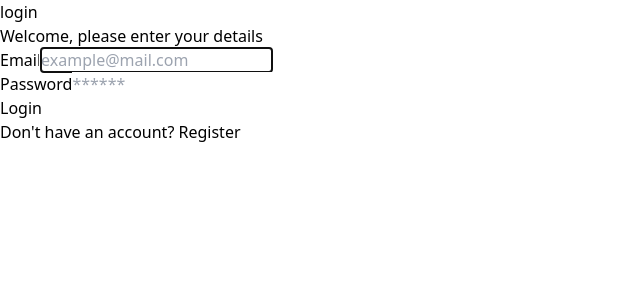
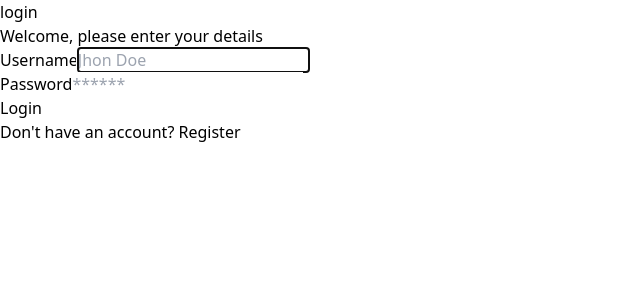
Before and after one commit to nicholasanayaputra/my-products, a React (Vite) app in the folder e-commerce/: page /login in a window 1280 px wide. Shown: the top 300 px of the page, without its empty margins (0-640 px from the left). Built offline with nearby package versions, Linux system fonts and the light colour scheme.

Commit message:
post data api untuk login dengan mengirimkan data

```diff
--- a/e-commerce/package.json
+++ b/e-commerce/package.json
@@ -11,6 +11,7 @@
   },
   "dependencies": {
     "axios": "^1.6.2",
+    "jwt-decode": "^4.0.0",
     "react": "^18.2.0",
     "react-dom": "^18.2.0",
     "react-router-dom": "^6.18.0"
--- a/e-commerce/src/components/Fragments/FormLogin.jsx
+++ b/e-commerce/src/components/Fragments/FormLogin.jsx
@@ -1,30 +1,44 @@
-import { useEffect, useRef } from "react";
+import { useEffect, useRef, useState } from "react";
 import Button from "../Elements/Button";
 import InputForm from "../Elements/input";
+import { login } from "../../services/auth.service";
 
 const FormLogin = () => {
+  const [loginFailed, setLoginFailed] = useState("");
   const handleLogin = (e) => {
     e.preventDefault();
-    localStorage.setItem("email", e.target.email.value);
-    localStorage.setItem("password", e.target.password.value);
-    window.location.href = "./products";
+    // localStorage.setItem("email", e.target.email.value);
+    // localStorage.setItem("password", e.target.password.value);
+    // window.location.href = "./products";
+    const data = {
+      username: e.target.username.value,
+      password: e.target.password.value,
+    };
+    login(data, (status, res) => {
+      if (status) {
+        localStorage.setItem("token", res);
+        window.location.href = "./products";
+      } else {
+        setLoginFailed(res.response.data);
+      }
+    });
   };
 
-  const emailRef = useRef(null);
+  const usernameRef = useRef(null);
 
   useEffect(() => {
-    emailRef.current.focus();
+    usernameRef.current.focus();
   }, []);
 
   return (
     <>
       <form onSubmit={handleLogin}>
         <InputForm
-          label="Email"
-          type="email"
-          placeholder="example@mail.com"
-          name="email"
-          ref={emailRef}
+          label="Username"
+          type="text"
+          placeholder="Jhon Doe"
+          name="username"
+          ref={usernameRef}
         />
         <InputForm
           label="Password"
@@ -36,6 +50,9 @@
         <Button classname="bg-amber-600 w-full" type="submit">
           Login
         </Button>
+        {loginFailed && (
+          <p className="text-red-500 text-center mt-5">{loginFailed}</p>
+        )}
       </form>
     </>
   );
--- a/e-commerce/src/pages/Products.jsx
+++ b/e-commerce/src/pages/Products.jsx
@@ -3,16 +3,25 @@
 import Button from "../components/Elements/Button";
 import CardProduct from "../components/Fragments/CardProduct";
 import { getProducts } from "../services/product-service";
-
-const email = localStorage.getItem("email");
+import { getUsername } from "../services/auth.service";
 
 const ProductsPage = () => {
   const [cart, setCart] = useState([]);
   const [totalPrice, setTotalPrice] = useState(0);
   const [products, setProducts] = useState([]);
+  const [username, setUsername] = useState("");
 
   useEffect(() => {
     setCart(JSON.parse(localStorage.getItem("cart")) || []);
+  }, []);
+
+  useEffect(() => {
+    const token = localStorage.getItem("token");
+    if (token) {
+      setUsername(getUsername(token));
+    } else {
+      window.location.href = "/login";
+    }
   }, []);
 
   useEffect(() => {
@@ -38,7 +47,7 @@
   };
 
   const handleLogout = () => {
-    localStorage.removeItem("email");
+    localStorage.removeItem("token");
     localStorage.removeItem("password");
     window.location.href = "/login";
   };
@@ -69,7 +78,7 @@
   return (
     <Fragment>
       <div className="flex justify-between h-20 bg-amber-600 text-white items-center px-10">
-        {email}
+        {username}
         <Button className="ml-6 bg-black font-bold" onClick={handleLogout}>
           Logout
         </Button>
--- /dev/null
+++ b/e-commerce/src/services/auth.service.js
@@ -0,0 +1,15 @@
+import axios from "axios";
+import {jwtDecode} from "jwt-decode"
+
+export const login = (data,callback) => {
+    axios.post("https://fakestoreapi.com/auth/login",data).then((res)=>{
+       callback(true, res.data.token)
+    }).catch((error) => {
+        callback(false, error)
+    })
+}
+
+export const getUsername = (token) => {
+    const decoded = jwtDecode(token)
+    return decoded.user
+}
```
Also changed, not shown: 1 other file (tests, documents, lock files or other folders).
